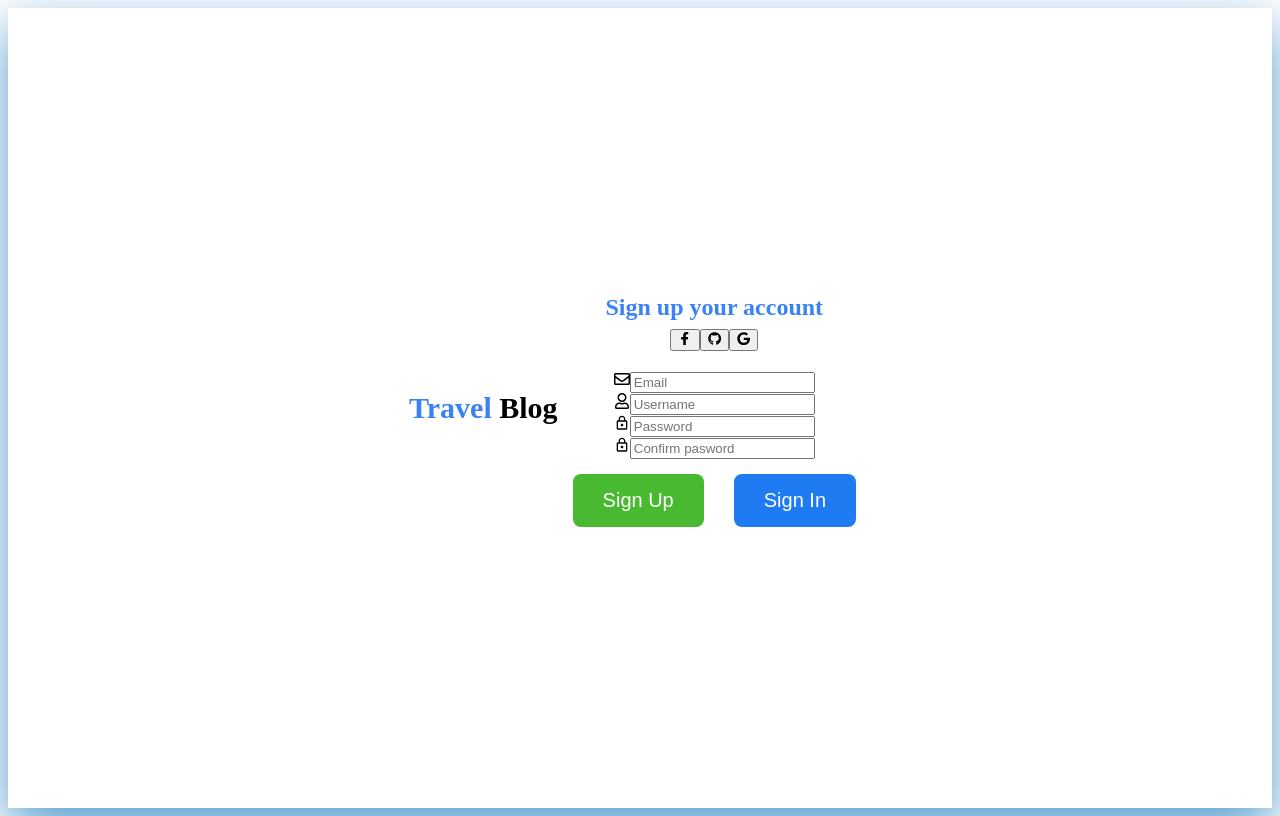
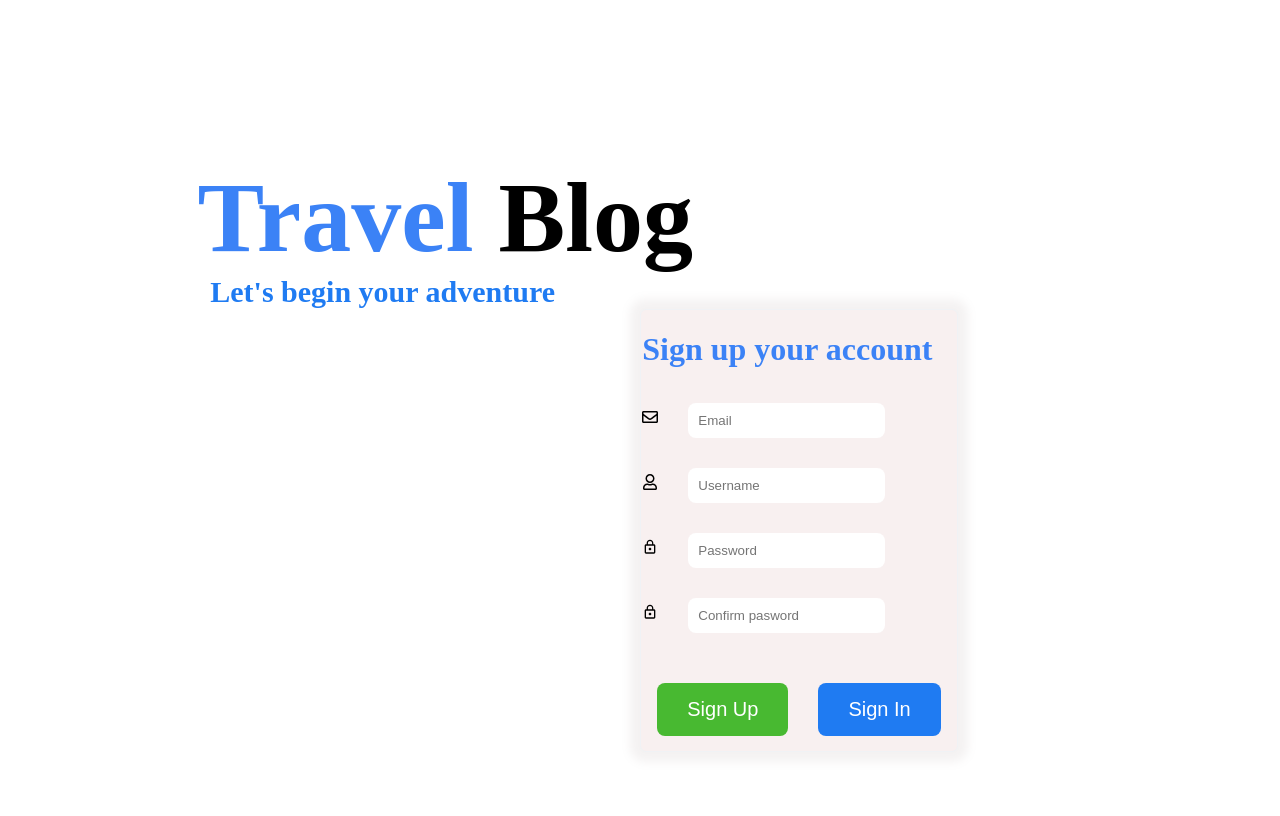
Before and after one commit to X-Career/X17-Project-HDT, a Next.js app: page /signup in a window 1280 px wide. Built offline with nearby package versions, Linux system fonts and the light colour scheme.

Commit message:
giao dien

```diff
--- a/next.config.js
+++ b/next.config.js
@@ -1,6 +1,6 @@
 /** @type {import('next').NextConfig} */
 const nextConfig = {
-    /* config options here */
+    reactStrictMode: true
   }
 
   module.exports = nextConfig
--- a/src/pages/_app.js
+++ b/src/pages/_app.js
@@ -1,5 +1,5 @@
 import { useRouter } from 'next/router';
-import "../styles/globals.scss"
+import "../styles/Signup.module.scss"
 
 function MyApp({ Component, pageProps }) {
   const router = useRouter();
--- a/src/pages/signup.js
+++ b/src/pages/signup.js
@@ -20,7 +20,7 @@ export default function Home() {
         headers: {
           'Content-Type': 'application/json',
         },
-        body: JSON.stringify({ email, username, password,confirmPassword }),
+        body: JSON.stringify({ email, username, password, confirmPassword}),
       });
 
       if (response.ok) {
@@ -35,18 +35,28 @@ export default function Home() {
     }
   }
 
+  const handleSubmit = (e) => {
+    e.preventDefault();
+    if (password !== confirmPassword) {
+      setError('Mật khẩu không khớp');
+      return;
+    }
+  };
+
   // window.location.href = '/login' chuyển hướng về login khi đăng ký thành công xong
 
   return (
-    <div className={styles.BlogContainer}>
-          <div className="travel-blog">
-            <span className="travel">Travel</span> Blog
+    <div className={styles.Container}>
+          <div className={styles.Header}>
+            <span className={styles.Travel}>Travel</span> Blog
           </div>
-          <div className="">
-            <h2 className="title">
+          <div className={styles.Slogan}>Let's begin your adventure</div>
+          <div className={styles.SignupContainer}>
+          <div className="body">
+            <h1 className={styles.Title}>
               Sign up your account
-            </h2>
-            <div className="icon">
+            </h1>
+            {/* <div className={styles.Icon}>
               <button>
                 <FaFacebookF/>
               </button>
@@ -56,52 +66,59 @@ export default function Home() {
               <button>
                 <FaGoogle/>
               </button>
-            </div>
-            <div className={styles.containerInput}>
-              <div className={styles.Email}>
+            </div> */}
+            <div className={styles.ContainerInput} onSubmit={handleSubmit}>
+              <div className={styles.InputBox}>
                 <FaRegEnvelope/>
                 <input
                   type="text"
                   placeholder="Email"
+                  className={styles.Input}
                   onChange={e => {setEmail(e.target.value)}}
                 />
               </div>
-              <div className={styles.Username}>
+              <div className={styles.InputBox}>
                 <FaRegUser/>
                 <input
                   type="text"
                   placeholder="Username"
+                  className={styles.Input}
                   onChange={e => {setUsername(e.target.value)}}
                 />
               </div>
-              <div className={styles.Password}>
+              <div className={styles.InputBox}>
                 <MdLockOutline/>
                 <input
                   type="password"
                   placeholder="Password"
+                  className={styles.Input}
+                  value={password}
                   onChange={e => {setPassword(e.target.value)}}
                 />
               </div>
-              <div className={styles.confirmPassword}>
+              <div className={styles.InputBox}>
                 <MdLockOutline/>
                 <input
                   type="password"
                   placeholder="Confirm pasword"
+                  className={styles.Input}
+                  value={confirmPassword}
                   onChange={e => {setConfirmPassword(e.target.value)}}
                 />
               </div>
               </div>
               <div>
-                <button className={styles.SignupBtn} onClick={handleRegistration}>
-                Sign Up
-              </button>
-              <Link href="/login">
+                <button className={styles.SignupBtn} type="submit" onClick={handleRegistration}>
+                  Sign Up
+                </button>
+                <Link href="/login">
                 <button className={styles.LoginBtn}>
                   Sign In
                 </button>
-              </Link></div>
-
+                </Link>
+              </div>
           </div>
+    </div>
     </div>
   );
 }
--- a/src/styles/Login.module.scss
+++ b/src/styles/Login.module.scss
@@ -0,0 +1,74 @@
+.Header{
+    font-weight: bold;
+    font-size: 100px;
+    margin-left: 15%;
+    margin-top: 20vh;
+    .Travel {
+      color: #3B82F6;
+    }
+  }
+  .Slogan{
+    font-weight: bold;
+    font-size: 30px;
+    margin-left: 16%;
+    color: #1f7bf2;
+  }
+  .LoginContainer{
+      display: flex;
+      margin-left: 50%;
+      justify-content: center;
+      align-items: center;
+      max-width:25%;
+      border: 1px solid #f0f2f5;
+      border-radius: 6px;
+      background-color:#f8f0f0 ;
+      box-shadow: 0px 0px 10px 10px rgba(145, 131, 131, 0.103);
+  }
+  .Title{
+      font-weight: bold;
+      color: #3B82F6;
+      margin-bottom: 0.5rem;
+  }
+  .Icon{
+      display: flex;
+      justify-content: center;
+  }
+  .ContainerInput{
+      display: flex;
+      flex-direction: column;
+      justify-content: center;
+      margin-top: 20px;
+      margin-bottom: 20px;
+  }
+  .InputBox{
+    margin: 15px 0px 15px 0px;
+    Input{
+      padding: 10px;
+      border: none;
+      border-radius: 8px;
+      margin-left: 30px;
+    }
+  }
+
+  .SignupBtn{
+      background-color:#48b931 ;
+      border: none;
+      border-radius: 8px;
+      margin: 15px;
+      padding: 15px 30px 15px 30px;
+      font: bold;
+      color: white;
+      font-size: 20px;
+      cursor: pointer;
+    }
+    .LoginBtn{
+      background-color:#1f7bf2;
+      border: none;
+      border-radius: 8px;
+      margin: 15px;
+      padding: 15px 30px 15px 30px;
+      font: bold;
+      color: white;
+      font-size: 20px;
+      cursor: pointer;
+    }
--- a/src/styles/Signup.module.scss
+++ b/src/styles/Signup.module.scss
@@ -1,26 +1,55 @@
-.BlogContainer{
-    display: flex;
-    min-height: 100vh;
-    align-items: center;
-    justify-content: center;
-    text-align: center;
-    box-shadow: 0 20px 50px rgba(8, 112, 184, 0.7);
-}
-.travel-blog {
+.Header{
   font-weight: bold;
-  font-size: 30px;
-  .travel {
+  font-size: 100px;
+  margin-left: 15%;
+  margin-top: 20vh;
+  .Travel {
     color: #3B82F6;
   }
 }
-.title{
+.Slogan{
+  font-weight: bold;
+  font-size: 30px;
+  margin-left: 16%;
+  color: #1f7bf2;
+}
+.SignupContainer{
+    display: flex;
+    margin-left: 50%;
+    justify-content: center;
+    align-items: center;
+    max-width:25%;
+    border: 1px solid #f0f2f5;
+    border-radius: 6px;
+    background-color:#f8f0f0 ;
+    box-shadow: 0px 0px 10px 10px rgba(145, 131, 131, 0.103);
+}
+.Title{
     font-weight: bold;
     color: #3B82F6;
     margin-bottom: 0.5rem;
 }
-.Email{
+.Icon{
+    display: flex;
+    justify-content: center;
+}
+.ContainerInput{
+    display: flex;
+    flex-direction: column;
+    justify-content: center;
     margin-top: 20px;
+    margin-bottom: 20px;
 }
+.InputBox{
+  margin: 15px 0px 15px 0px;
+  Input{
+    padding: 10px;
+    border: none;
+    border-radius: 8px;
+    margin-left: 30px;
+  }
+}
+
 .SignupBtn{
     background-color:#48b931 ;
     border: none;
--- a/src/styles/globals.scss
+++ /dev/null
@@ -1,20 +0,0 @@
-  .containerSignup{
-    display: flex;
-    min-height: 100vh;
-    align-items: center;
-    justify-content: center;
-    text-align: center;
-    box-shadow: 0 20px 50px rgba(8, 112, 184, 0.7);
-}
-.travel-blog {
-  font-weight: bold;
-  font-size: 30px;
-  .travel {
-    color: #3B82F6;
-  }
-}
-.title{
-    font-weight: bold;
-    color: #3B82F6;
-    margin-bottom: 0.5rem;
-}
```
Also changed, not shown: src/pages/login.js (+57 -74 lines).
